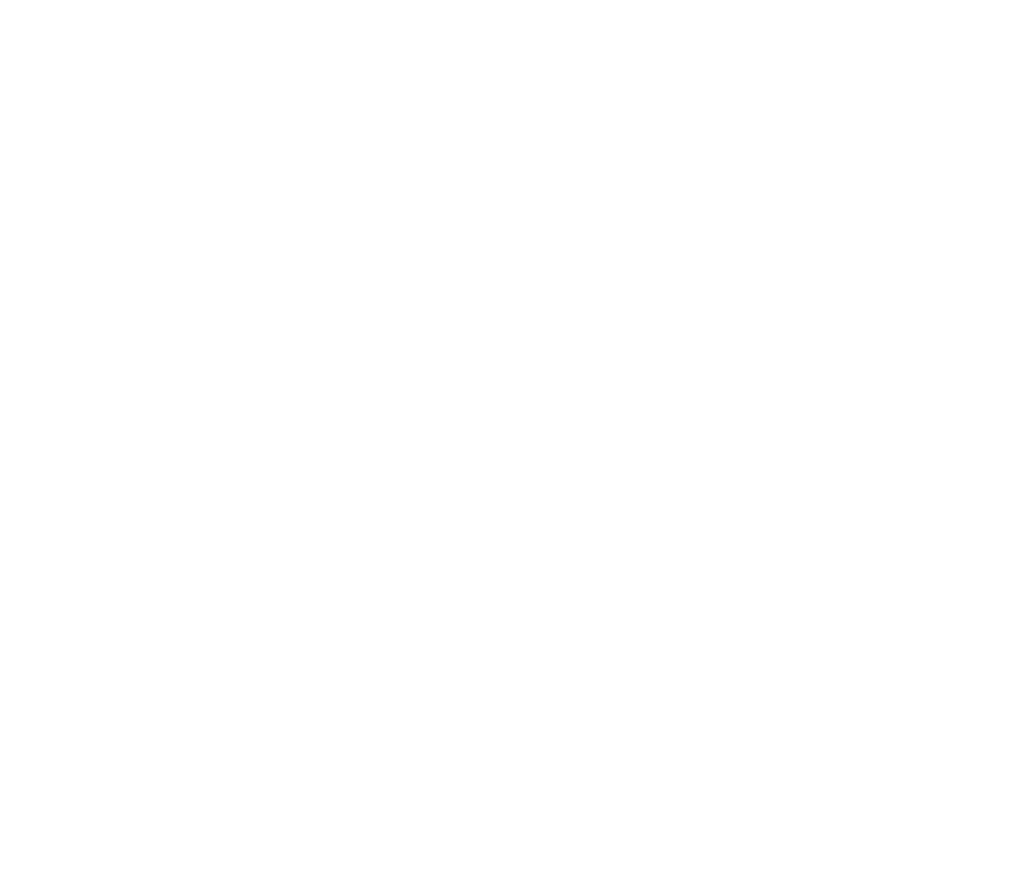
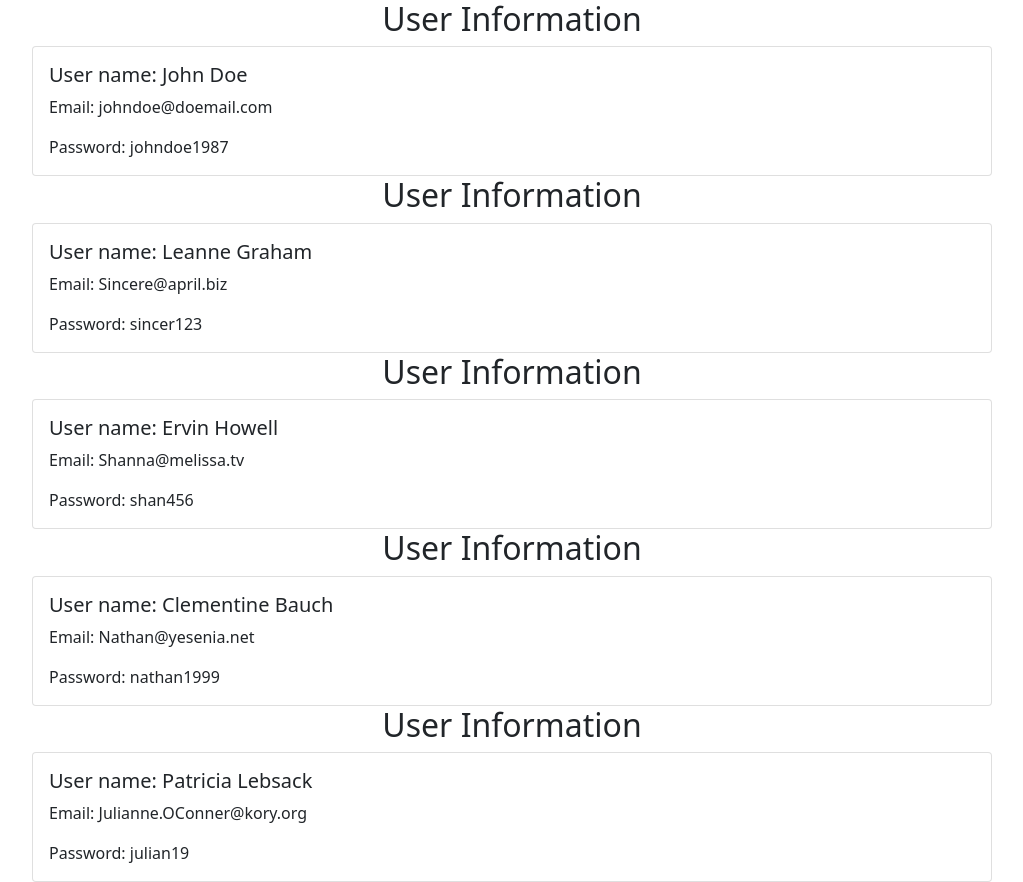
Before and after one commit to tuttiamore/mini_twitter, a React (Create React App) app: page /userinfo in a window 1280 px wide. Shown: the whole page, without its empty margins (128-1151 px from the left). Before the commit the page ends 800 px from the top, so only its background shows below. Built offline with nearby package versions, Linux system fonts and the light colour scheme.

Commit message:
worked on userInfo and TweetDetail

```diff
--- a/src/TweetDetails.js
+++ b/src/TweetDetails.js
@@ -7,8 +7,17 @@
     <>
       {/* // display detailled info on a single tweet */}
       {/* Franz' code for testing routing below ,can be deleted */}
-      <p>Here are details of tweet with id {tweet.id} </p>
+      {/* <p>Here are details of tweet with id {tweet.id} </p> */}
       {/* Franz' code for testing routing above, can be deleted */}
+      <div class="d-flex justify-content-center">
+        <div class="card w-75">
+          <div class="card-body">
+            <h5 class="card-title">Id number: {tweet.id}</h5>
+            <p class="card-text">{tweet.text}</p>
+            {/* <p class="card-text">{tweet.date}</p> */}
+          </div>
+        </div>
+      </div>
     </>
   );
 }
--- a/src/UserInfo.js
+++ b/src/UserInfo.js
@@ -1,3 +1,11 @@
-export default function UserInfo() {
-  return <>{/* Display user info */}</>;
+import UserInfoDetail from "./UserInfoDetail";
+
+export default function UserInfo({ userInfo }) {
+  return (
+    <section>
+      {userInfo.map((userinfo) => {
+        return <UserInfoDetail userinfo={userinfo}></UserInfoDetail>;
+      })}
+    </section>
+  );
 }
--- /dev/null
+++ b/src/UserInfoDetail.js
@@ -0,0 +1,16 @@
+export default function UserInfoDetail({ userinfo }) {
+    return (
+        <>
+            <h2 class="d-flex justify-content-center">User Information</h2>
+            <div class="d-flex justify-content-center">
+                <div class="card w-75">
+                    <div class="card-body">
+                        <h5 class="card-title">User name: {userinfo.name}</h5>
+                        <p class="card-text">Email: {userinfo.email}</p>
+                        <p class="card-text">Password: {userinfo.password}</p>
+                    </div>
+                </div>
+            </div>
+        </>
+    );
+}
--- a/src/mockUserInfo.js
+++ b/src/mockUserInfo.js
@@ -1,6 +1,32 @@
-export default {
-  id: 45,
-  name: "John Doe",
-  email: "johndoe@doemail.com",
-  password: "johndoe1987",
-};
+export default [
+  {
+    id: 1,
+    name: "John Doe",
+    email: "johndoe@doemail.com",
+    password: "johndoe1987",
+  },
+  {
+    id: 2,
+    name: "Leanne Graham",
+    email: "Sincere@april.biz",
+    password: "sincer123",
+  },
+  {
+    id: 3,
+    name: "Ervin Howell",
+    email: "Shanna@melissa.tv",
+    password: "shan456",
+  },
+  {
+    id: 4,
+    name: "Clementine Bauch",
+    email: "Nathan@yesenia.net",
+    password: "nathan1999",
+  },
+  {
+    id: 5,
+    name: "Patricia Lebsack",
+    email: "Julianne.OConner@kory.org",
+    password: "julian19",
+  },
+];
```
